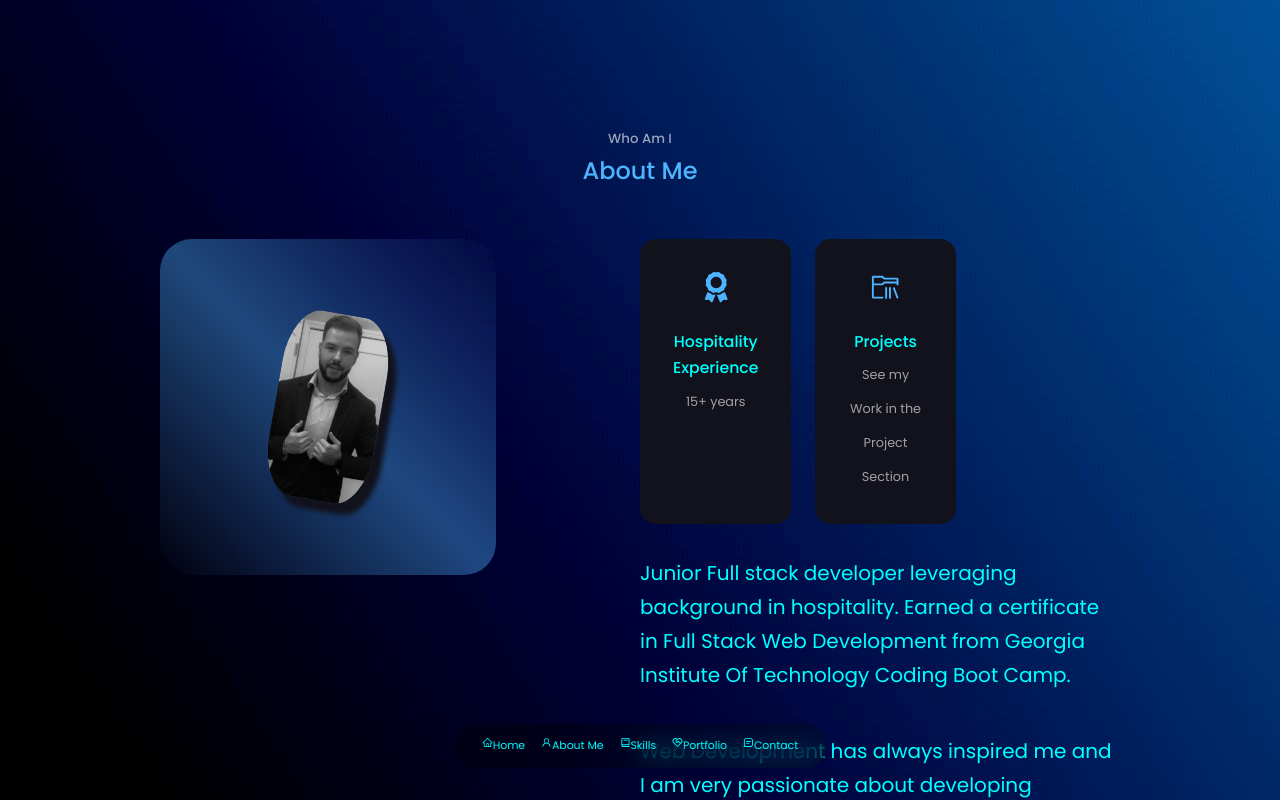
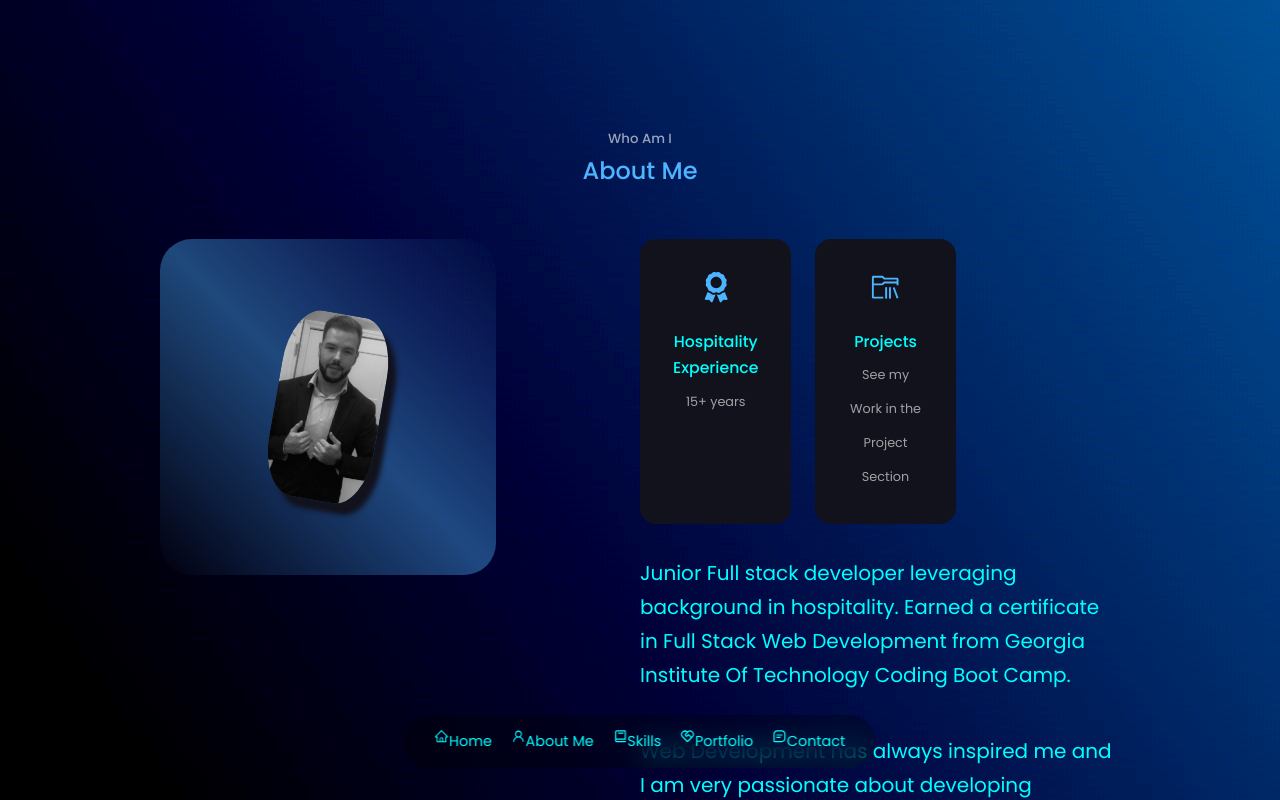
Before and after one commit to victor5055/react-portfolio-, a React (Create React App) app in the folder react-portfolio-/: page / in a window 1280 px wide. Shown: the top 800 px of the page. Built offline with nearby package versions, Linux system fonts and the light colour scheme; some icons are missing.

Commit message:
Adjust the floating nav.

```diff
--- a/react-portfolio-/src/components/nav/nav.css
+++ b/react-portfolio-/src/components/nav/nav.css
@@ -17,11 +17,11 @@ nav {
   /*Home,AboutMe,Skills,Portfolio,Contact*/
   nav a {
     background: transparent;
-    padding: 0.1rem;
+    padding: 0.2rem;
     border-radius: 70%;
     display: flex;
     color: aqua;
-    font-size: 0.68rem;
+    font-size: 0.9rem;
   }
 
   nav a:hover {
```
